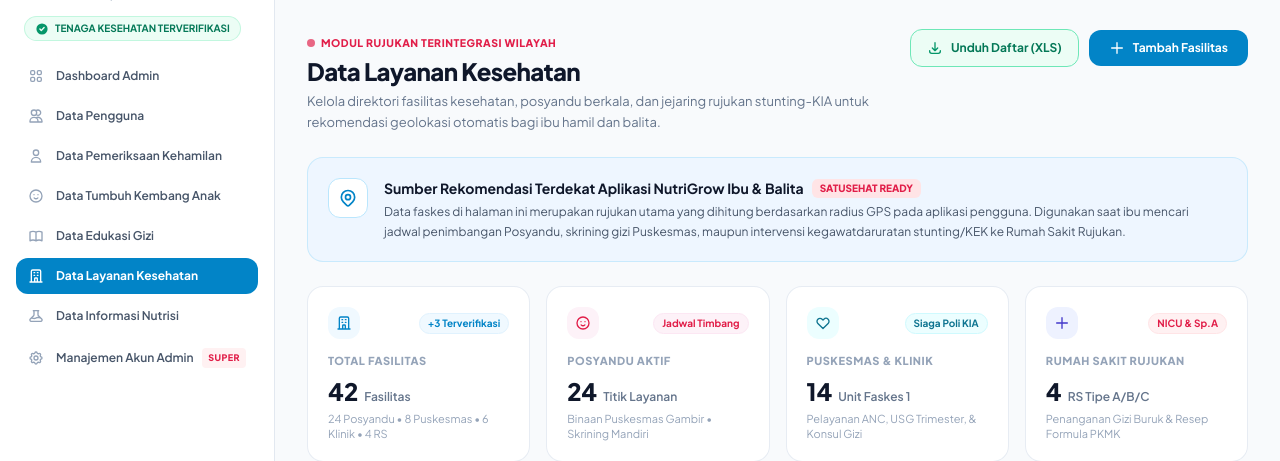
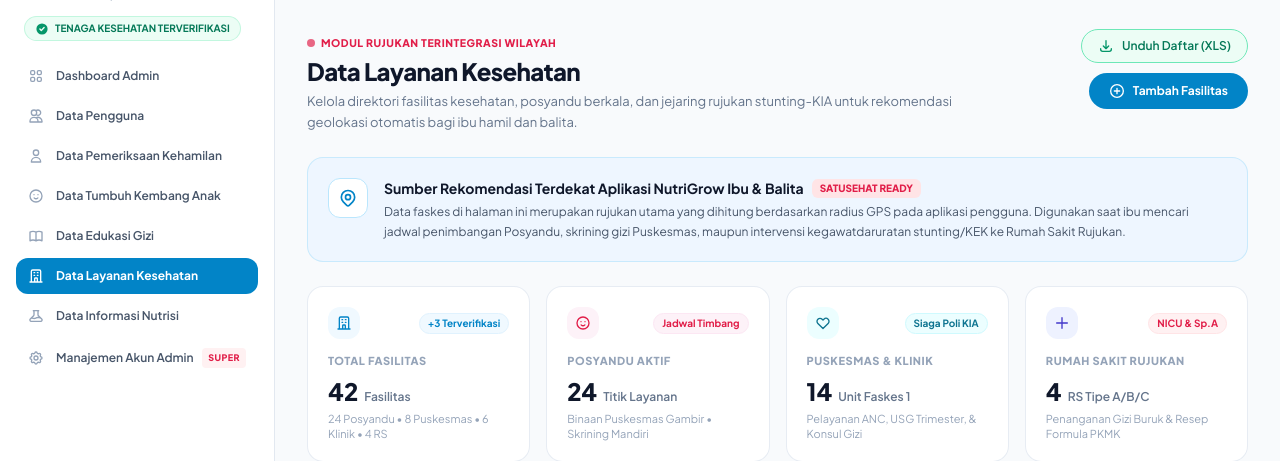
Before and after one commit to selvimeinufikha/ppl-reg01-kel03-NutriGrow, a Laravel app: page /admin/layanan-kesehatan in a window 1280 px wide. Shown: the part 68-529 px from the top of the page. Run offline with Laravel 12, Linux system fonts and the light colour scheme; a user stored in the database is signed in; data comes from the database, SQL or seed files in the repository; data that the repository does not hold is empty; some libraries are stand-ins or nearby versions.

Commit message:
style(admin): stack action buttons vertically with circled plus icon in layanan kesehatan and remove header search in dashboard

```diff
--- a/resources/views/DashboardAdmin/layanan-kesehatan.blade.php
+++ b/resources/views/DashboardAdmin/layanan-kesehatan.blade.php
@@ -337,26 +337,29 @@
                         </p>
                     </div>
 
-                    <!-- Tombol Aksi: Unduh XLS & Tambah Fasilitas -->
-                    <div class="flex flex-col sm:flex-row items-stretch sm:items-center gap-2.5 shrink-0">
+                    <!-- Action Buttons: 2 Tombol Bertumpuk ke Kanan Atas-Bawah Sesuai Mockup -->
+                    <div class="flex flex-col items-start sm:items-end gap-2.5 shrink-0 self-start sm:self-auto">
+                        <!-- 1. Unduh Daftar XLS (Pill Hijau Muda) -->
                         <button
                             type="button"
                             onclick="showToast('Unduh Data', 'Mengunduh rekapitulasi data faskes dalam format spreadsheet XLS...')"
-                            class="inline-flex items-center justify-center gap-2 px-4 py-2.5 rounded-xl border border-emerald-300 bg-emerald-50 hover:bg-emerald-100 text-xs font-bold text-emerald-700 transition cursor-pointer shadow-2xs"
-                        >
-                            <svg class="w-4 h-4 text-emerald-600" fill="none" stroke="currentColor" stroke-width="2" viewBox="0 0 24 24">
+                            class="inline-flex items-center gap-2 px-4 py-2 rounded-full border border-emerald-300 bg-emerald-50 hover:bg-emerald-100 text-xs font-semibold text-emerald-700 transition cursor-pointer shadow-2xs"
+                        >
+                            <svg class="w-4 h-4 text-emerald-600 shrink-0" fill="none" stroke="currentColor" stroke-width="2" viewBox="0 0 24 24">
                                 <path stroke-linecap="round" stroke-linejoin="round" d="M4 16v1a3 3 0 003 3h10a3 3 0 003-3v-1m-4-4l-4 4m0 0l-4-4m4 4V4"/>
                             </svg>
                             <span>Unduh Daftar (XLS)</span>
                         </button>
 
+                        <!-- 2. Tambah Fasilitas (Pill Biru Solid dengan Ikon Lingkaran Plus Persis Edukasi Gizi) -->
                         <button
                             type="button"
                             onclick="openAddFacilityModal()"
-                            class="inline-flex items-center justify-center gap-2 px-5 py-2.5 rounded-xl bg-[#0284c7] hover:bg-sky-700 text-white text-xs font-bold shadow-xs hover:shadow transition cursor-pointer"
-                        >
-                            <svg class="w-4 h-4 text-white" fill="none" stroke="currentColor" stroke-width="2" viewBox="0 0 24 24">
-                                <path stroke-linecap="round" stroke-linejoin="round" d="M12 4v16m8-8H4"/>
+                            class="inline-flex items-center gap-2 px-5 py-2.5 rounded-full bg-[#0284c7] hover:bg-sky-700 text-white text-xs font-bold shadow-xs hover:shadow transition cursor-pointer"
+                        >
+                            <svg class="w-4 h-4 text-white shrink-0" fill="none" stroke="currentColor" stroke-width="2" viewBox="0 0 24 24">
+                                <circle cx="12" cy="12" r="9.5"/>
+                                <path stroke-linecap="round" stroke-linejoin="round" d="M12 8v8m-4-4h8"/>
                             </svg>
                             <span>Tambah Fasilitas</span>
                         </button>
```
Also changed, not shown: resources/views/DashboardAdmin/index.blade.php (+2 -16 lines).
